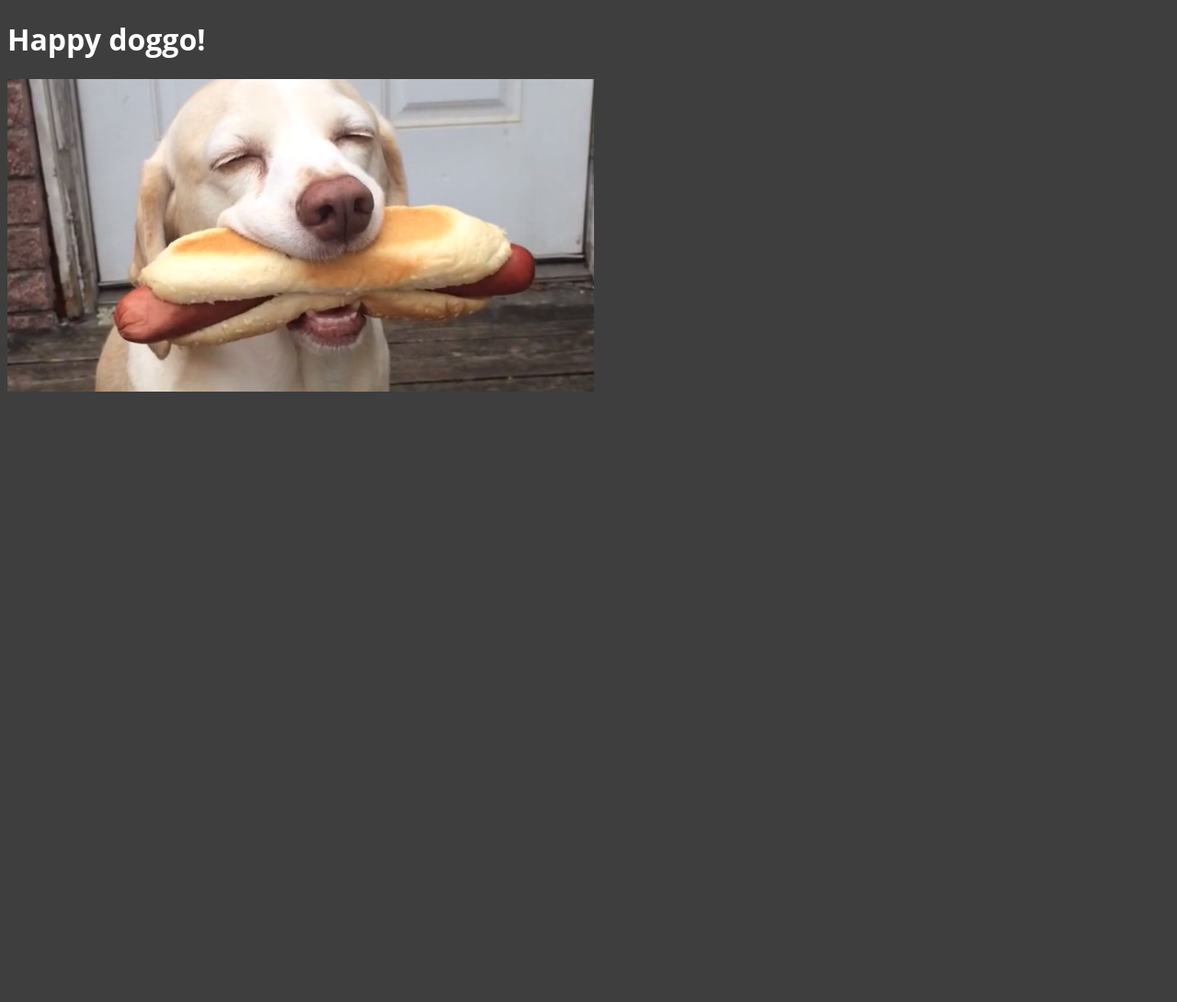
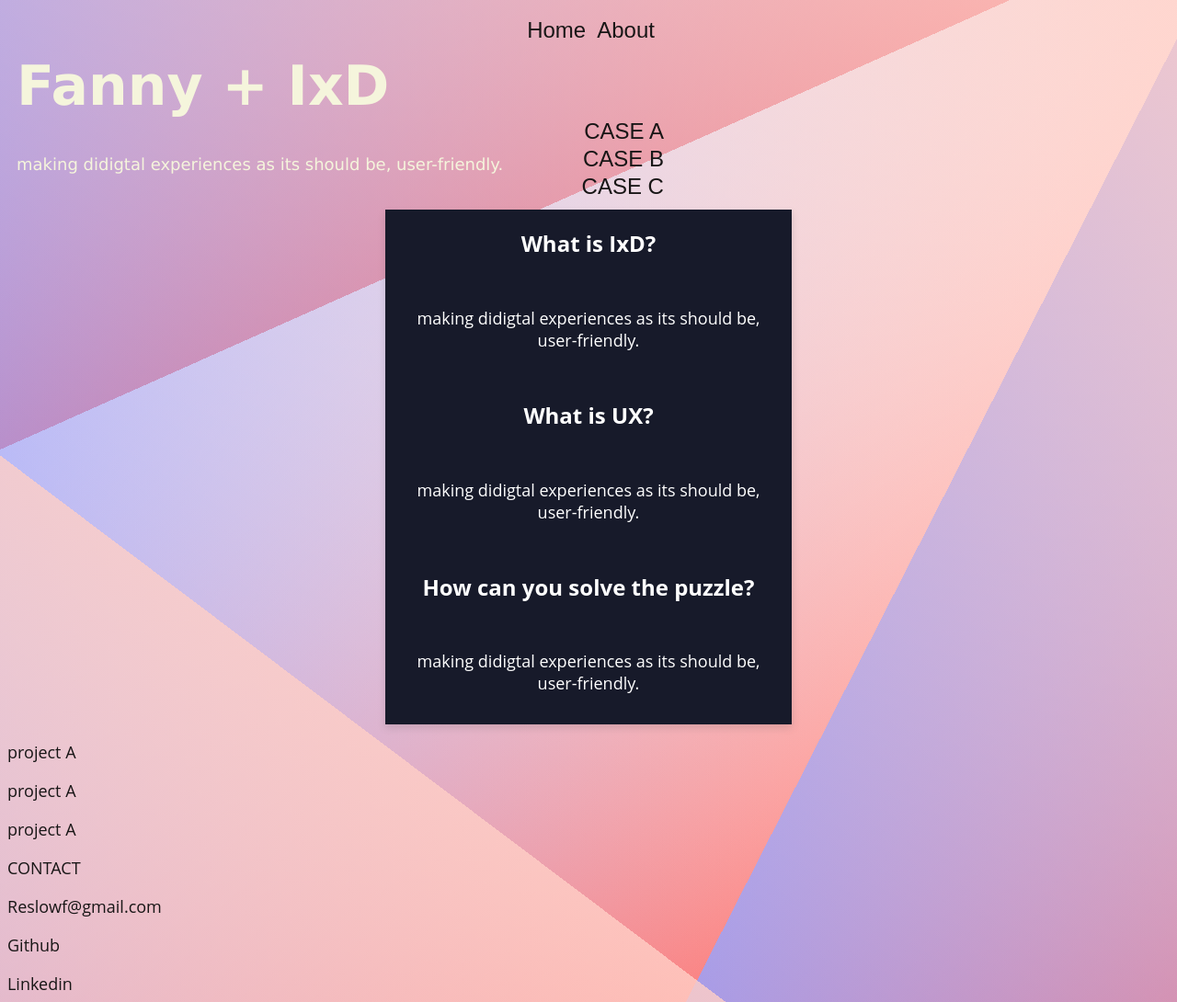
Before and after one commit to Reslow/Lemonpear, a website built with Parcel: page index.html in a window 1280 px wide. Shown: the top 1090 px of the page at 92% size. Before the commit the page ends 800 px from the top, so only its background shows below. Built offline with nearby package versions, Linux system fonts and the light colour scheme.

Commit message:
adding structure

```diff
--- a/index.html
+++ b/index.html
@@ -1,14 +1,72 @@
 <!DOCTYPE html>
 <html lang="en">
   <head>
-      <title>Reslow</title>
-      <meta http-equiv="Content-Type" content="text/html;charset=UTF-8">
+    <title>Reslow</title>
+    <meta http-equiv="Content-Type" content="text/html;charset=UTF-8">
   </head>
   <body>
-      <main class="main">
-        <h1>Happy doggo!</h1>
-        <img src="./src/assets/images/doggo.png" alt="doggo" />
+    <div id="header">
+      <div id="first">
+          <div id="name">
+          <h1>Fanny + IxD</h1>
+           <p>making didigtal experiences as its should be, user-friendly.</p>
+      </div>
+    </div>
+    <div id="second">
+      <div id="mainmenu">
+        <button>Home</button>
+        <button>About</button>
+      </div>
+
+       <div id="proMenu">
+        <button>CASE A</button>
+        <button>CASE B</button>
+        <button>CASE C</button>
+        </div>
+        </div>
+    </div>
+
+
+    <div id="intro">
+      <main class="mainfield">
+        <div id="explained">
+          <div class ="card">
+              <h2>What is IxD?</h2>
+              <p>making didigtal experiences as its should be, user-friendly.</p>
+
+              <h2>What is UX?</h2>
+              <p>making didigtal experiences as its should be, user-friendly.</p>
+
+              <h2>How can you solve the puzzle?</h2>
+              <p>making didigtal experiences as its should be, user-friendly.</p>
+
+          </q></div>
+
+
+          </div>
+
+        <div class="projects">
+          <div id="projectA">
+           <p>project A  </p></div>
+
+          <div id="projectB">
+          <p>project A  </p></div>
+
+          <div id="projectc">
+          <p>project A  </p></div>
+
       </main>
+
+    </div>
+
+        <footer>
+          <div id="About">
+          <p><a>CONTACT</a>
+          <p><a>Reslowf@gmail.com</a>
+          <p><a>Github</a>
+          <p><a>Linkedin</a>
+          </div>
+        </footer>
       <script src="./src/index.js"></script>
   </body>
 </html>
--- a/src/styles.scss
+++ b/src/styles.scss
@@ -1,8 +1,95 @@
-$dark: #3e3e3eff;
-$light: #fefefeff;
+$dark: rgb(24, 22, 22);
+$light: rgb(235, 235, 235);
 
 body {
-  background: $dark;
-  color: $light;
+  background-image: repeating-linear-gradient(217deg, rgba(255, 207, 198, 0.8), rgba(255,0,0,0) 70.71%),
+  repeating-linear-gradient(117deg, rgba(159, 160, 243, 0.89), rgba(0,255,0,0) 70.71%),
+  repeating-linear-gradient(336deg, rgba(247, 59, 59, 0.8), rgba(0,0,255,0) 70.71%);
+
+  color: $dark;
   font-family: "Open Sans", sans serif;
 }
+
+.main{
+  color:rgb(51, 48, 48);
+}
+
+#header{
+  color:beige;
+  padding:10px;
+  font-family: Verdana, Geneva, Tahoma, sans-serif;
+  display: flex;
+  flex-direction: row;
+
+}
+#first{
+  display: flex;
+  flex-direction: column;
+  align-self: flex-start;
+}
+#second{
+  display: flex;
+  flex-direction: column;
+  margin-right: 0px;
+  align-self:flex-end;
+
+}
+#mainmenu{
+  display: flex;
+  flex-direction: row;
+  padding-left: 20px;
+  padding-right: 50px;
+  align-self: flex-end;
+  padding: -10;
+
+}
+
+button{
+  font-size: 24px;
+  color:$dark;
+  background-color: Transparent;
+  background-repeat:no-repeat;
+  border: none;
+  cursor:pointer;
+  overflow: hidden;
+
+
+}
+#proMenu{
+  padding-top: 80px;
+  padding-right: 40px;
+  display: flex;
+  flex-direction: column;
+  align-items: flex-end;
+}
+
+h1 {
+  font-size: 60px;
+}
+
+p{
+  font-size: 18px;
+}
+
+#explained{
+  display: flex;
+  flex-direction: column
+
+}
+
+.card{
+  background-color: #171a2a;
+  color: white;
+  box-shadow: 0 4px 8px 0 rgba(93, 92, 92, 0.2);
+  transition: 0.3s;
+  margin-right:auto;
+  margin-left: auto;
+  max-width: 35%;
+  display: flex;
+  flex-direction: column;
+  text-align: center;
+}
+
+.card p{
+  padding: 15px;
+}
```
